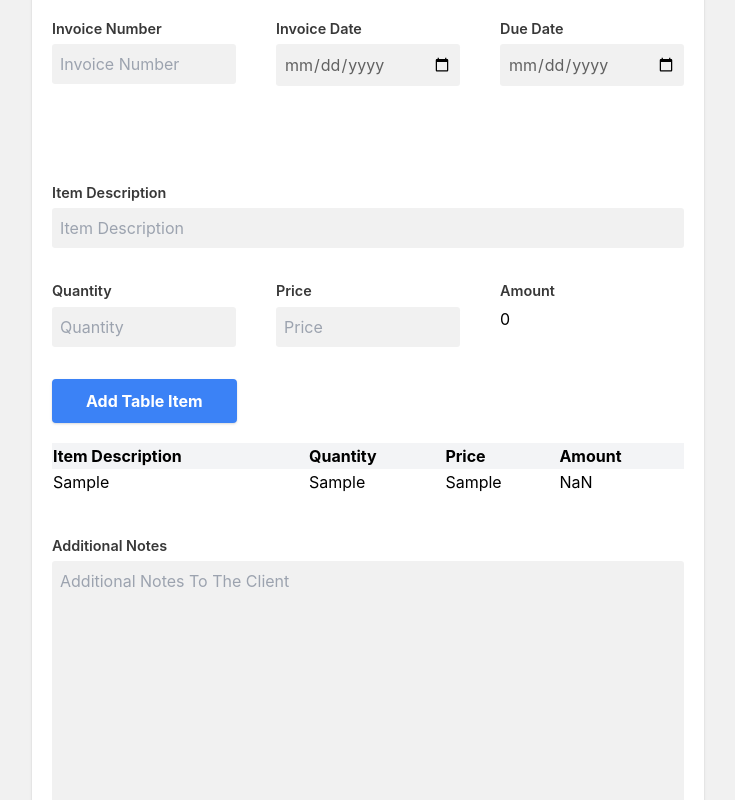
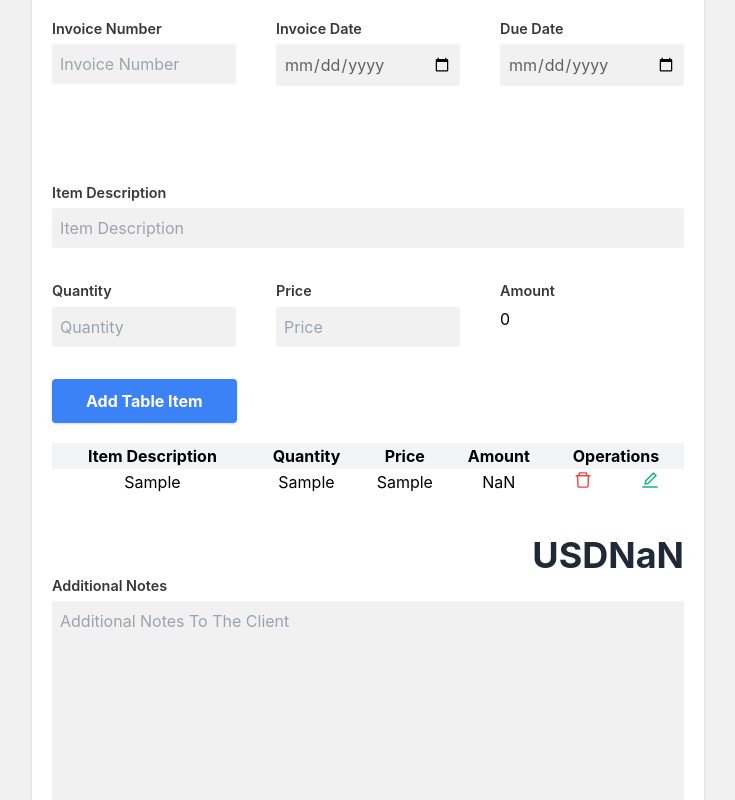
Before and after one commit to EHAB3x/invoicer, a React (Create React App) app: page / in a window 1280 px wide. Both pictures are taken after typing "Sample", "Sample", "Sample" into the empty fields and a click on the button "Add Table Item". Shown: the part 480-1280 px from the top of the page, without its empty margins (272-1007 px from the left). Built offline with nearby package versions, Linux system fonts and the light colour scheme.

Commit message:
delete , edit buttons and add total amount

```diff
--- a/package.json
+++ b/package.json
@@ -8,7 +8,7 @@
     "@testing-library/user-event": "^13.5.0",
     "react": "^18.2.0",
     "react-dom": "^18.2.0",
-    "react-icons": "^4.11.0",
+    "react-icons": "^4.12.0",
     "react-scripts": "5.0.1",
     "uuid": "^9.0.1",
     "web-vitals": "^2.1.4"
--- a/src/App.js
+++ b/src/App.js
@@ -29,6 +29,7 @@ function App() {
   const [price, setPrice] = useState('');
   const [amount, setAmount] = useState('');
   const [list, setList]= useState([]);
+  const [total, setTotal] = useState(0)
 
 
   const handlePrint =()=>{
@@ -42,7 +43,7 @@ function App() {
         <MainDetails name={name} address={address} />
         <ClientDetails clientName={clientName} clientAddress={clientAddress} />
         <Dates invoiceNumber={invoiceNumber} invoiceDate={invoiceDate} dueDate={dueDate}/>
-        <Table list={list}/>
+        <Table list={list} setList={setList} total={total} setTotal={setTotal}/>
         <Notes notes={notes}/>
         <Footer name={name} address={address} website={website} email={email} phone={phone} bankAccount={bankAccount} bankName={bankName}/>
         <button
@@ -229,6 +230,8 @@ function App() {
                setAmount={setAmount}
                list = {list}
                setList={setList}
+               total={total}
+                setTotal={setTotal}
                />
             </article>
 
--- a/src/components/ClientDetails.js
+++ b/src/components/ClientDetails.js
@@ -3,8 +3,8 @@ import React from 'react'
 export default function ClientDetails({clientName, clientAddress}) {
   console.log(clientName);
   return (
-    <section className="mt-5">
-        <h2 className="text-xl uppercase">{clientName}</h2>
+    <section className="mt-10">
+        <h2 className="text-2xl uppercase font-bold mb-1">{clientName}</h2>
         <p>{clientAddress}</p>
     </section>
   )
--- a/src/components/Dates.js
+++ b/src/components/Dates.js
@@ -2,7 +2,7 @@ import React from 'react'
 
 export default function Dates({invoiceNumber,invoiceDate,dueDate}) {
   return (
-    <article className="my-5 flex items-end justify-end">
+    <article className="mt-10 mb-14 flex items-end justify-end">
         <ul>
           <li className='p-1'>
             <span className="font-bold">Invoicer Number: </span> {invoiceNumber}
--- a/src/components/MainDetails.js
+++ b/src/components/MainDetails.js
@@ -3,7 +3,7 @@ import React from 'react'
 export default function MainDetails({name, address}) {
   return (
     <section className="flex flex-col items-end justify-end">
-        <h2 className="font-bold text-xl uppercase md:text-4xl">{name}</h2>
+        <h2 className="font-bold text-xl mb-1 uppercase md:text-4xl">{name}</h2>
         <p>{address}</p>
     </section>
   )
--- a/src/components/Table.js
+++ b/src/components/Table.js
@@ -1,7 +1,8 @@
 import React from 'react'
 
-export default function Table({list}) {
+export default function Table({list,total}) {
   return (
+    <>
       <table width="100%" className="mb-10">
           <thead>
             <tr className='bg-gray-100 p-1'>
@@ -22,5 +23,11 @@ export default function Table({list}) {
             ))}
           </tbody>
         </table>
+        <div>
+          <h2 className="flex items-end justify-end text-gray-800 text-4xl font-bold">
+            USD{total.toLocaleString()}
+          </h2>
+        </div>
+      </>
   )
 }
--- a/src/components/TableForm.js
+++ b/src/components/TableForm.js
@@ -1,13 +1,17 @@
-import React, { useEffect } from "react"
+import React, { useEffect, useState } from "react"
 import {v4 as uuidv4} from "uuid"
+import { AiOutlineDelete,AiOutlineEdit } from "react-icons/ai"
 
 export default function TableForm({
   description, setDescription,
   quantity, setQuantity,
   price, setPrice,
   amount, setAmount,
-  list, setList
+  list, setList,
+  total,setTotal
 }){
+
+  const[isEditing,setIsEditing]= useState(false);
 
   const handleSubmit = (e)=>{
     e.preventDefault();
@@ -24,6 +28,7 @@ export default function TableForm({
     setPrice("")
     setAmount("")
     setList([...list,newItems])
+    setIsEditing(false)
     console.log(list);
   }
 
@@ -31,9 +36,25 @@ export default function TableForm({
     const calculateAmount = (amount)=>{
       setAmount(price * quantity)
     }
+    calculateAmount(amount);
+    let allTotal = 0;
+    list.map((li)=>{
+      allTotal += Number(li.amount)
+      return setTotal(allTotal);
+    })
+  },[amount, price, quantity, setAmount, list,setTotal])
 
-    calculateAmount(amount);
-  })
+
+  const editRow = (id)=>{
+    const editingRow = list.find((row)=> row.id === id);
+    setList(list.filter((row)=> row.id !== id))
+    setIsEditing(true)
+    setDescription(editingRow.description)
+    setQuantity(editingRow.quantity)
+    setPrice(editingRow.price)
+  }
+
+  const deleteRow = (id)=>{setList(list.filter((row)=> row.id !== id))}
   return (
     <>
         <form onSubmit={handleSubmit}>
@@ -79,28 +100,39 @@ export default function TableForm({
                 <p id="amount">{amount}</p>
             </div>
           </div>
-          <button type="submit" className="mb-5 bg-blue-500 text-white font-bold py-2 px-8 rounded shadow border-2 border-blue-500 hover:bg-transparent hover:text-blue-500 transition-all duration-300">Add Table Item</button>
+          <button type="submit" className="mb-5 bg-blue-500 text-white font-bold py-2 px-8 rounded shadow border-2 border-blue-500 hover:bg-transparent hover:text-blue-500 transition-all duration-300">{isEditing ? "Editing Row Item" : "Add Table Item"}</button>
         </form>
         <table width="100%" className="mb-10">
         <thead>
-          <tr className='bg-gray-100 p-1'>
+          <tr className='bg-gray-100 p-1 text-center'>
             <td className='font-bold'>Item Description</td>
             <td className='font-bold'>Quantity</td>
             <td className='font-bold'>Price</td>
             <td className='font-bold'>Amount</td>
+            <td className='font-bold'>Operations</td>
           </tr>
         </thead>
         <tbody>
           {list.map(({id,description,quantity,price,amount})=>(
-            <tr key={id}>
+            <tr key={id} className="text-center">
               <td>{description}</td>
               <td>{quantity}</td>
               <td>{price}</td>
               <td>{amount}</td>
+              <td className="flex justify-around">
+                <button onClick={()=>deleteRow(id)}><AiOutlineDelete className="text-red-500 font-bold text-xl"/></button>
+                <button onClick={()=>editRow(id)}><AiOutlineEdit  className="text-green-500 font-bold text-xl"/></button>
+              </td>
             </tr>
           ))}
         </tbody>
       </table>
+
+      <div>
+        <h2 className="flex items-end justify-end text-gray-800 text-4xl font-bold">
+          USD{total.toLocaleString()}
+        </h2>
+      </div>
     </>
   )
 }
```
Also changed, not shown: 1 other file (tests, documents, lock files or other folders). Lines whose indentation alone changed are shown as unchanged.
